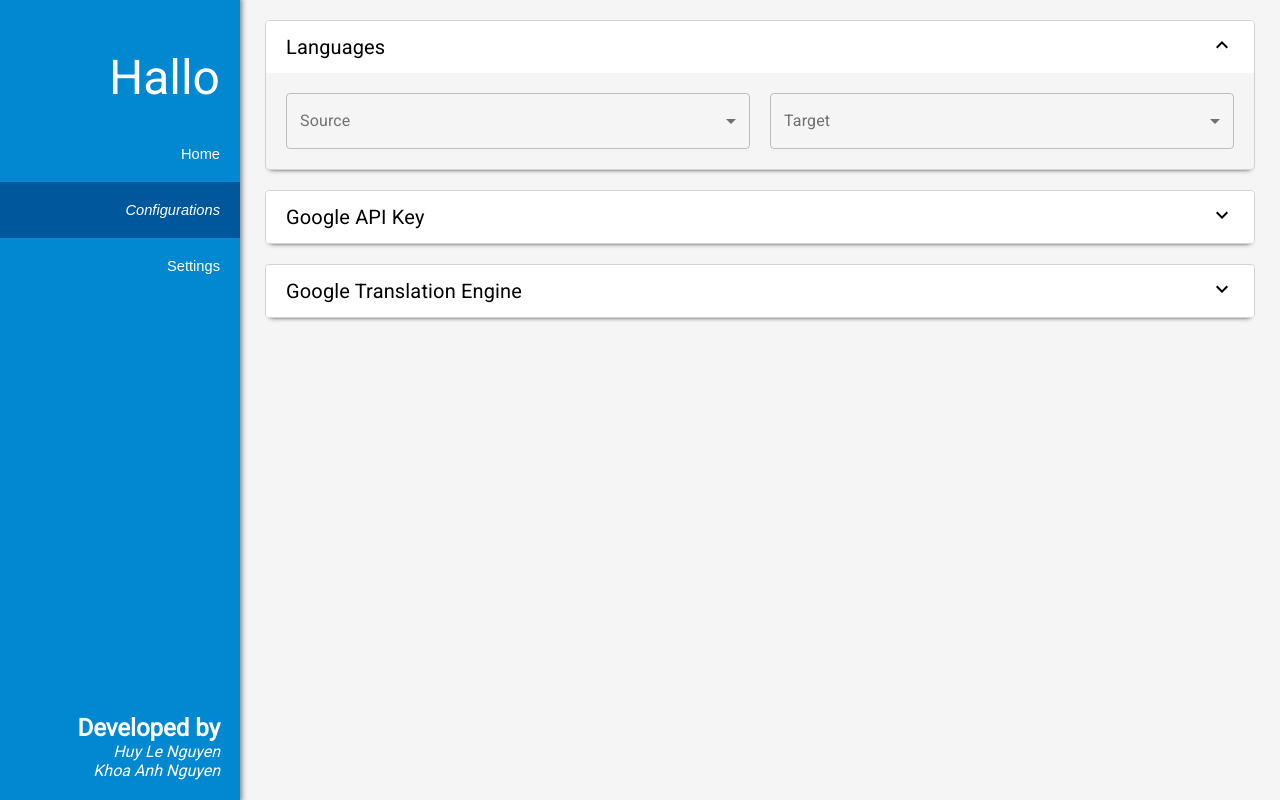
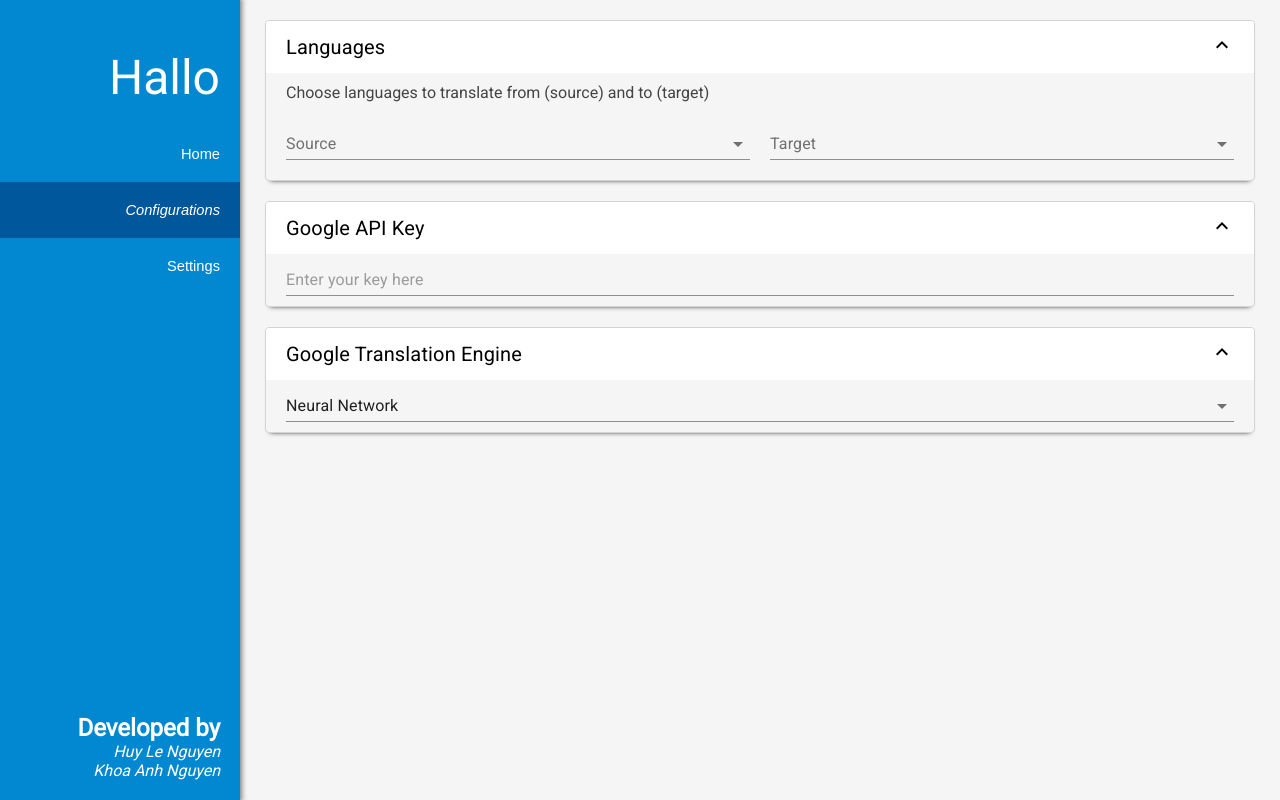
Before and after one commit to usimarit/hitrans, a React (Create React App) app: page /config in a window 1280 px wide. Built offline with nearby package versions, Linux system fonts and the light colour scheme; a web font is replaced by a local one.

Commit message:
Update app configurations and css

```diff
--- a/src/css/general/colors.css
+++ b/src/css/general/colors.css
@@ -9,4 +9,5 @@
   --item-title-color: black;
   --item-border-color: lightgrey;
   --item-border-color-hover: grey;
+  --content-color: #444444;
 }
--- a/src/css/settings/config.css
+++ b/src/css/settings/config.css
@@ -0,0 +1,17 @@
+@import '../general/colors.css';
+
+.item .content .languages {
+  display: flex;
+  flex-direction: row;
+  width: 100%;
+  align-items: stretch;
+  justify-content: stretch;
+  flex-wrap: nowrap;
+  color: var(--content_color);
+}
+
+.item .content .languages .languages_item {
+  flex-grow: 1;
+  margin: 10px;
+  width: 50%;
+}
--- a/src/css/settings/content.css
+++ b/src/css/settings/content.css
@@ -1,10 +1,13 @@
+@import '../general/colors.css';
+
 .item .content {
   padding: 10px;
   padding-left: 20px;
   padding-right: 20px;
   margin: 0px;
   display: flex;
-  flex-direction: row;
+  flex-direction: column;
   align-items: stretch;
   justify-content: stretch;
+  color: var(--content-color);
 }
--- a/src/css/settings/settings.css
+++ b/src/css/settings/settings.css
@@ -1,18 +1,12 @@
 .item .content .shortcut {
+  display: flex;
+  flex-direction: row;
+  justify-content: flex-start;
+  align-items: center;
+  margin: 0;
+}
+
+.item .content .shortcut .shortcut_but {
   margin-left: 20px;
   margin-right: 20px;
 }
-
-.item .content .languages {
-  display: flex;
-  flex-direction: row;
-  width: 100%;
-  align-items: stretch;
-  justify-content: stretch;
-  flex-wrap: nowrap;
-}
-
-.item .content .languages .languages_item {
-  flex-grow: 1;
-  margin: 10px;
-}
--- a/src/screens/ConfigScreen.js
+++ b/src/screens/ConfigScreen.js
@@ -3,15 +3,28 @@
 import SettingItem from '../components/settings/item';
 import FormControl from '@material-ui/core/FormControl';
 import Select from '@material-ui/core/Select';
-import OutlinedInput from '@material-ui/core/OutlinedInput';
 import InputLabel from '@material-ui/core/InputLabel';
 import MenuItem from '@material-ui/core/MenuItem';
-import '../css/settings/settings.css';
+import TextField from '@material-ui/core/TextField';
+import '../css/settings/config.css';
 
 const lang = [
   {
+    name: 'Auto detect languages',
+    value: 'auto',
+  },
+  {
     name: 'English',
     value: 'en',
+  },
+];
+
+const source_lang = lang;
+const target_lang = lang.slice(1, lang.length);
+const engine = [
+  {
+    name: 'Neural Network',
+    value: 'nn',
   },
 ];
 
@@ -21,26 +34,31 @@
     this.state = {
       source_lang: '',
       target_lang: '',
+      engine: engine[0].value,
     };
   }
   changeLang = e => {
     this.setState({ ...this.state, [e.target.name]: e.target.value });
   };
+  changeEngine = e => {
+    this.setState({ engine: e.target.value });
+  };
   render() {
     return (
       <ScreenWrapper>
         <SettingItem title="Languages">
+          <p>Choose languages to translate from (source) and to (target)</p>
           <form className="languages" autoComplete="off">
-            <FormControl
-              className="languages_item"
-              style={{ marginLeft: 0 }}
-              variant="outlined">
+            <FormControl className="languages_item" style={{ marginLeft: 0 }}>
               <InputLabel htmlFor="source_lang">Source</InputLabel>
               <Select
                 value={this.state.source_lang}
                 onChange={this.changeLang}
-                input={<OutlinedInput name="source_lang" id="source_lang" />}>
-                {lang.map((item, index) => {
+                inputProps={{
+                  name: 'source_lang',
+                  id: 'source_lang',
+                }}>
+                {source_lang.map((item, index) => {
                   return (
                     <MenuItem key={index} value={item.value}>
                       {item.name}
@@ -49,26 +67,39 @@
                 })}
               </Select>
             </FormControl>
-            <FormControl
-              className="languages_item"
-              style={{ marginRight: 0 }}
-              variant="outlined">
+            <FormControl className="languages_item" style={{ marginRight: 0 }}>
               <InputLabel htmlFor="target_lang">Target</InputLabel>
               <Select
                 value={this.state.target_lang}
                 onChange={this.changeLang}
-                input={<OutlinedInput name="target_lang" id="target_lang" />}>
-                {lang.map((item, index) => {
+                inputProps={{
+                  name: 'target_lang',
+                  id: 'target_lang',
+                }}>
+                {target_lang.map((item, index) => {
                   return <MenuItem value={item.value}>{item.name}</MenuItem>;
                 })}
               </Select>
             </FormControl>
           </form>
         </SettingItem>
-        <SettingItem title="Google API Key" init_hidden={true}></SettingItem>
-        <SettingItem
-          title="Google Translation Engine"
-          init_hidden={true}></SettingItem>
+        <SettingItem title="Google API Key">
+          <TextField placeholder="Enter your key here" fullWidth />
+        </SettingItem>
+        <SettingItem title="Google Translation Engine">
+          <Select
+            value={this.state.engine}
+            onChange={this.changeEngine}
+            displayEmpty>
+            {engine.map((item, index) => {
+              return (
+                <MenuItem key={index} value={item.value}>
+                  {item.name}
+                </MenuItem>
+              );
+            })}
+          </Select>
+        </SettingItem>
       </ScreenWrapper>
     );
   }
--- a/src/screens/SettingScreen.js
+++ b/src/screens/SettingScreen.js
@@ -70,13 +70,12 @@
           </FormControl>
         </SettingItem>
         <SettingItem title="Shortcuts">
-          <FormControl component="fieldset">
-            <FormGroup>
           <FormControlLabel
+            className="shortcut"
             control={
               <Button
                 variant="contained"
-                    className="shortcut"
+                className="shortcut_but"
                 disabled={this.state.is_pressing_keys}
                 onClick={this.changeShortcut}
                 color={this.state.is_current_shortcut ? 'primary' : null}>
@@ -86,8 +85,6 @@
             label="Click to change keyboard shortcut"
             labelPlacement="start"
           />
-            </FormGroup>
-          </FormControl>
         </SettingItem>
       </ScreenWrapper>
     );
```
Lines whose indentation alone changed are shown as unchanged.
